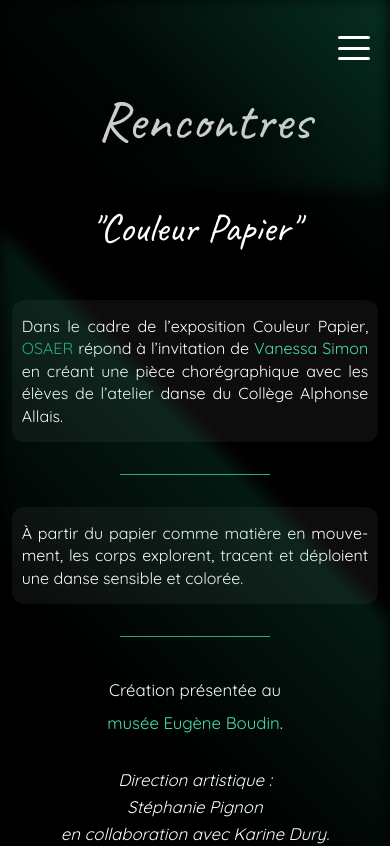
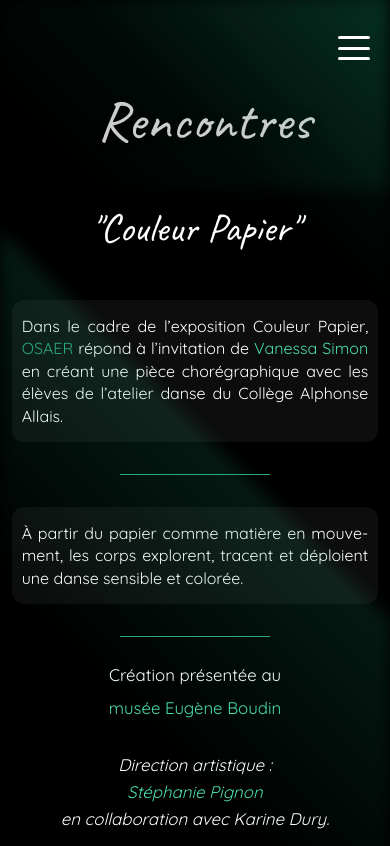
Before and after one commit to NelsonAxolotl/association-osaer, a React (Vite) app: page /rencontres in a window 390 px wide. Shown: the top 846 px of the page. Built offline with nearby package versions, Linux system fonts and the light colour scheme.

Commit message:
bis style

```diff
--- a/src/Pages/Contact.css
+++ b/src/Pages/Contact.css
@@ -501,6 +501,6 @@
 
   .contact-rgpd {
     font-size: 0.75rem;
-    width: 80%;
+    width: 100%;
   }
 }
--- a/src/Pages/Contact.jsx
+++ b/src/Pages/Contact.jsx
@@ -127,8 +127,8 @@ const Contact = forwardRef(function Contact(props, ref) {
             <label className="contact-rgpd">
               <input type="checkbox" name="consent" required />
               <span>
-                J’accepte que mes informations soient utilisées uniquement dans
-                le cadre de ma demande de contact.
+                J’accepte que mes informations soient utilisées dans le cadre de
+                ma demande de contact.
               </span>
             </label>
 
--- a/src/Pages/Mouvements.css
+++ b/src/Pages/Mouvements.css
@@ -875,6 +875,10 @@
     line-height: 1.6;
   }
 
+  .creation-lieu {
+    margin-top: -15px;
+  }
+
   .creation-lieu a {
     display: inline-block;
     margin-top: 6px;
--- a/src/Pages/Mouvements.jsx
+++ b/src/Pages/Mouvements.jsx
@@ -82,12 +82,14 @@ const Mouv = forwardRef(function Mouv(props, ref) {
                 >
                   musée Eugène Boudin
                 </a>
-                .
               </p>
 
               <p className="direction-artistique">
                 Direction artistique : <br />
-                Stéphanie Pignon <br />
+                <Link to="/artistes#stephanie-pignon" className="mouv-link">
+                  Stéphanie Pignon{" "}
+                </Link>
+                <br />
                 en collaboration avec Karine Dury.
               </p>
 
```
